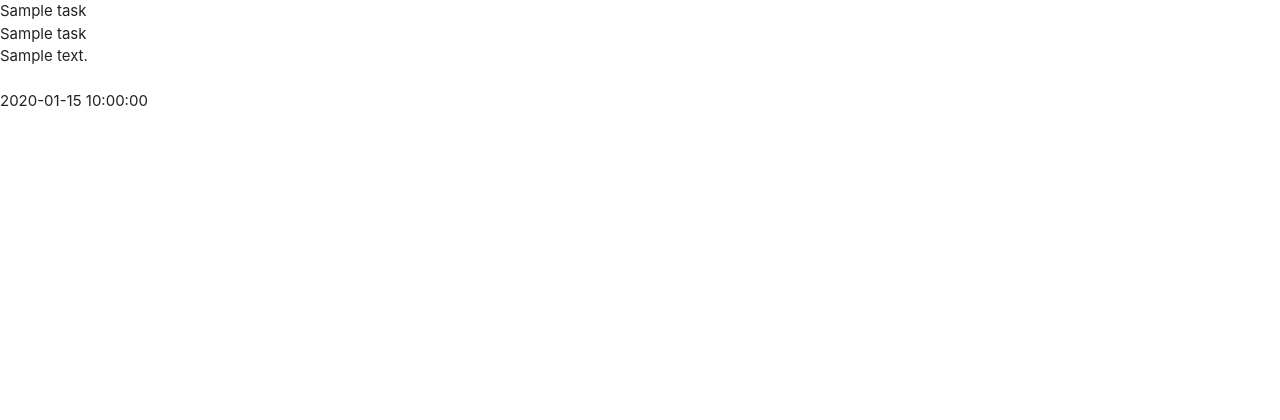
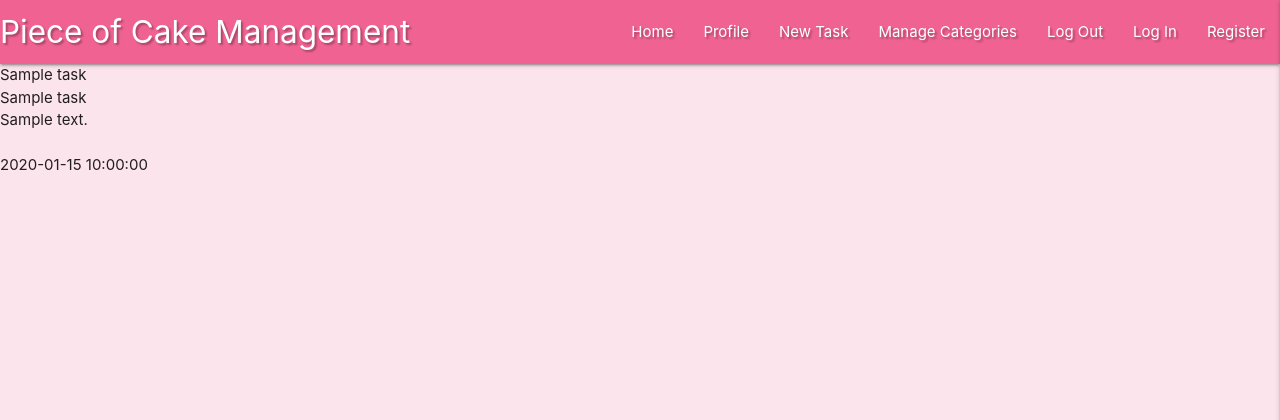
Before and after one commit to niamhbrowne/ms3_task_manager_final, a Flask app: page / in a window 1280 px wide. Shown: the top 420 px of the page. Run offline with Flask 2, Linux system fonts and the light colour scheme; a database or web service that is not in the repository returns one stand-in record (values such as "Sample title"); some libraries are stand-ins or nearby versions.

Commit message:
Added Materialize navbar

```diff
--- a/static/css/style.css
+++ b/static/css/style.css
@@ -0,0 +1,10 @@
+body {
+    background-color: #fce4ec;
+}
+.sidenav {
+    background-color: #fce4ec;
+}
+
+.text-shadow {
+    text-shadow: 2px 2px 2px rgba(0, 0, 0, 0.3);
+}
--- a/static/js/script.js
+++ b/static/js/script.js
@@ -0,0 +1,3 @@
+$(document).ready(function(){
+    $('.sidenav').sidenav({edge: "right"});
+  })
--- a/templates/base.html
+++ b/templates/base.html
@@ -1,17 +1,51 @@
 <!DOCTYPE html>
 <html lang="en">
+
 <head>
     <meta charset="UTF-8">
     <meta name="viewport" content="width=device-width, initial-scale=1.0">
     <link rel="stylesheet" href="https://cdnjs.cloudflare.com/ajax/libs/font-awesome/5.13.1/css/all.min.css"
-        integrity="sha512-xA6Hp6oezhjd6LiLZynuukm80f8BoZ3OpcEYaqKoCV3HKQDrYjDE1Gu8ocxgxoXmwmSzM4iqPvCsOkQNiu41GA==" crossorigin="anonymous" type="text/css">
-    <link rel="stylesheet" href="https://cdnjs.cloudflare.com/ajax/libs/materialize/1.0.0/css/materialize.min.css" type="text/css">
+        integrity="sha512-xA6Hp6oezhjd6LiLZynuukm80f8BoZ3OpcEYaqKoCV3HKQDrYjDE1Gu8ocxgxoXmwmSzM4iqPvCsOkQNiu41GA=="
+        crossorigin="anonymous" type="text/css">
+    <link rel="stylesheet" href="https://cdnjs.cloudflare.com/ajax/libs/materialize/1.0.0/css/materialize.min.css"
+        type="text/css">
     <link rel="stylesheet" href="{{ url_for('static', filename='css/style.css') }}" type="text/css">
     {% block styles %}
     {% endblock %}
     <title>Task Manager</title>
 </head>
+
 <body>
+
+    <header>
+        <!--------------Top nav bar-->
+        <nav class="nav-extended text-shadow pink lighten-2">
+            <div class="nav-wrapper">
+                <a href="#!" class="brand-logo">Piece of Cake Management</a>
+                <a href="#" data-target="mobile-demo" class="sidenav-trigger right"><i class="fas fa-bars"></i></a>
+                <ul class="right hide-on-med-and-down">
+                    <li><a href="{{ url_for('get_tasks') }}">Home</a></li>
+                    <li><a href="#">Profile</a></li>
+                    <li><a href="#">New Task</a></li>
+                    <li><a href="#">Manage Categories</a></li>
+                    <li><a href="#">Log Out</a></li>
+                    <li><a href="#">Log In</a></li>
+                    <li><a href="#">Register</a></li>
+                </ul>
+            </div>
+        </nav>
+        <!--------------mobile side nav bar-->
+        <ul class="sidenav" id="mobile-demo">
+            <li><h4 class="center-align pink lighten-2 text-darken 4">Piece of Cake Management</h4></li>
+            <li><a href="{{ url_for('get_tasks') }}">Home</a></li>
+            <li><a href="#">Profile</a></li>
+            <li><a href="#">New Task</a></li>
+            <li><a href="#">Manage Categories</a></li>
+            <li><a href="#">Log Out</a></li>
+            <li><a href="#">Log In</a></li>
+            <li><a href="#">Register</a></li>
+        </ul>
+    </header>
 
     {% block content %}
     {% endblock %}
@@ -23,4 +57,5 @@
     {% block scripts %}
     {% endblock %}
 </body>
+
 </html>
```
